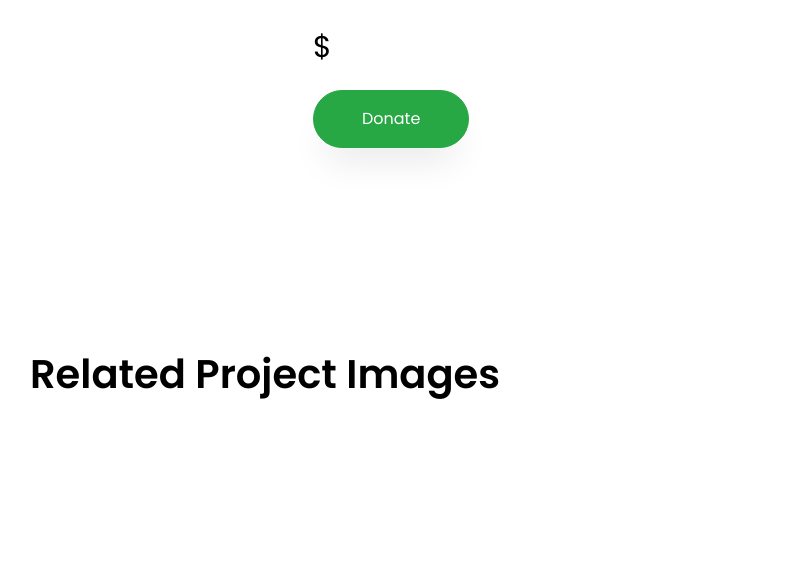
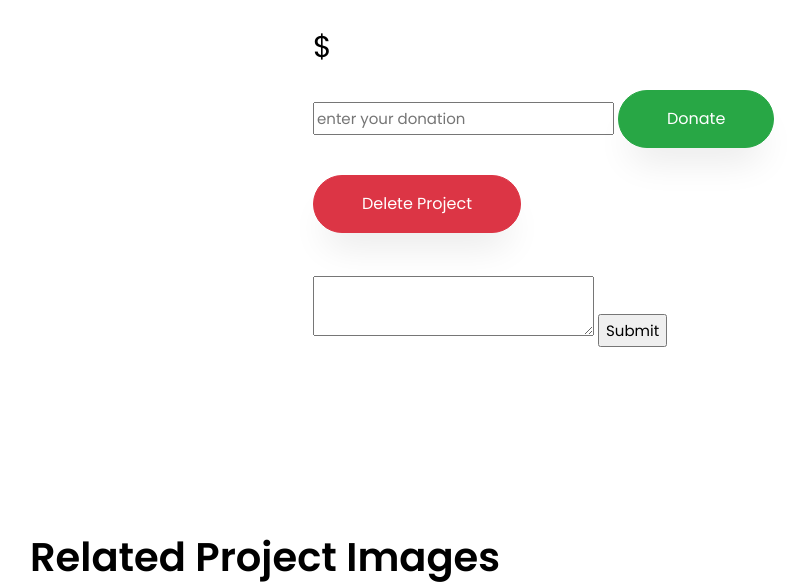
Before and after one commit to Yassminelbialy/CrowdFunding, a Django app: template CrowdFunding/Project_Creation/templates/projects/project_show.html in a window 1280 px wide. Shown: the part 510-1097 px from the top of the page, without its empty margins (375-1180 px from the left). Run offline with Django 3.2, Linux system fonts and the light colour scheme; the template is opened without the code that fills it, so the values that code supplies are empty; parts of the project's set-up code (start-up, migrations or seed data) failed here and were passed over; some web fonts are replaced.

Commit message:
update project

```diff
--- a/CrowdFunding/CrowdFunding/urls.py
+++ b/CrowdFunding/CrowdFunding/urls.py
@@ -16,7 +16,9 @@ Including another URLconf
 from django.contrib import admin
 from django.urls import path
 from Profile import views as profile_views
-from Project_Creation.views import create_project, show_project
+
+from Project_Creation.views import create_project, show_project,donate_project, comment_project, delete_project
+
 
 urlpatterns = [
     path('admin/', admin.site.urls),
@@ -24,5 +26,8 @@ urlpatterns = [
     path('user/profile/edit',profile_views.edit_profile),
     path('user/profile/addProject', create_project, name = "create_project"),
     path('user/profile/projects/<int:id>', show_project, name = "show_project"),
+    path('project/donate/<int:id>', donate_project, name="project_donate"),
+    path('project/comment/<int:id>', comment_project, name="project_comment"),
+    path('project/delete/<int:id>', delete_project, name="project_delete")
 ]
 #+ static(settings.MEDIA_URL, document_root=settings.MEDIA_ROOT)
--- a/CrowdFunding/Project_Creation/templates/projects/project_show.html
+++ b/CrowdFunding/Project_Creation/templates/projects/project_show.html
@@ -105,10 +105,37 @@
                         {{project.end_date}}
                     </p>
 
-                    <p><a href="#" class="btn btn-success py-3 px-5"> Donate </a></p>
+
+
+                    <form action="{% url 'project_donate' project.id %}" method="post">
+                        <input type="text" id="amount_donated" placeholder="enter your donation" name="donation" />
+
+                        <input type="submit" value="Donate" class="btn btn-success py-3 px-5" />
+                    </form>
+
+                    <br/>
+
+                    <p>
+                        <a href="{% url 'project_delete' project.id %}" class="btn btn-danger py-3 px-5">
+                            Delete Project
+                        </a>
+                    </p>
+
+
+                    <br/>
+
+                    <form action="{% url 'project_comment' project.id %}" method="post">
+                        <textarea placeholder="enter your comment here" name="content">
+                        </textarea>
+
+                        <input type="submit" name="add_comment" />
+                    </form>
+
+
+
+
                 </div>
             </div>
-        </div>
     </section>
 
     <section class="ftco-section">
@@ -159,6 +186,19 @@
     <script src="{% static 'js/aos.js' %}"></script>
     <script src="{% static 'js/scrollax.min.js' %}"></script>
     <script src="{% static 'js/main.js' %}"></script>
+
+    <script>
+        onload = function() {
+            var ele = document.querySelectorAll('.amount_donated')[0];
+            ele.onkeypress = function(e) {
+                if (isNaN(this.value + "" + String.fromCharCode(e.charCode)))
+                    return false;
+            }
+            ele.onpaste = function(e) {
+                e.preventDefault();
+            }
+        }
+    </script>
 </body>
 
 </html>
```
Also changed, not shown: CrowdFunding/Project_Creation/forms.py (+14 -2 lines), CrowdFunding/Project_Creation/views.py (+28 -1 lines).
